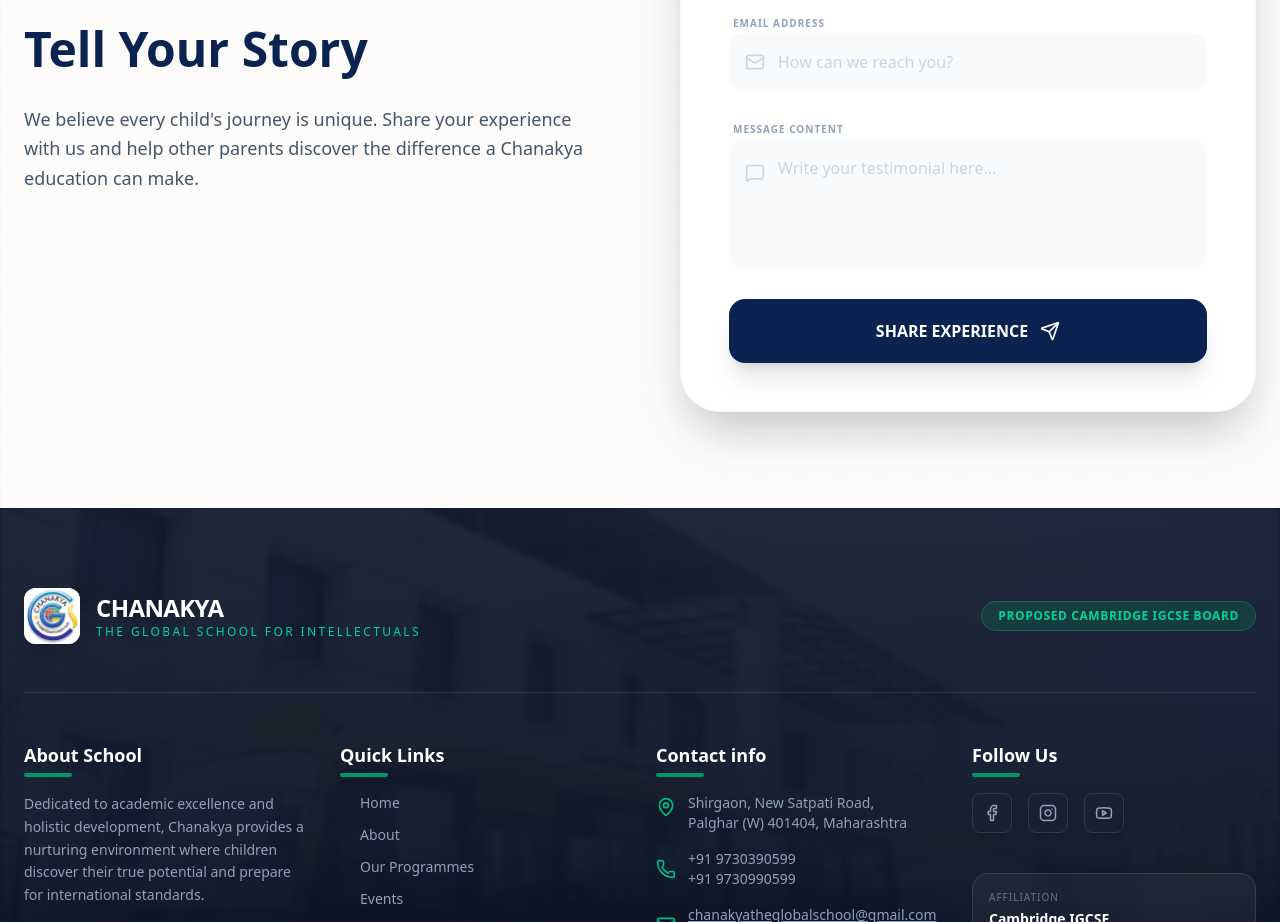
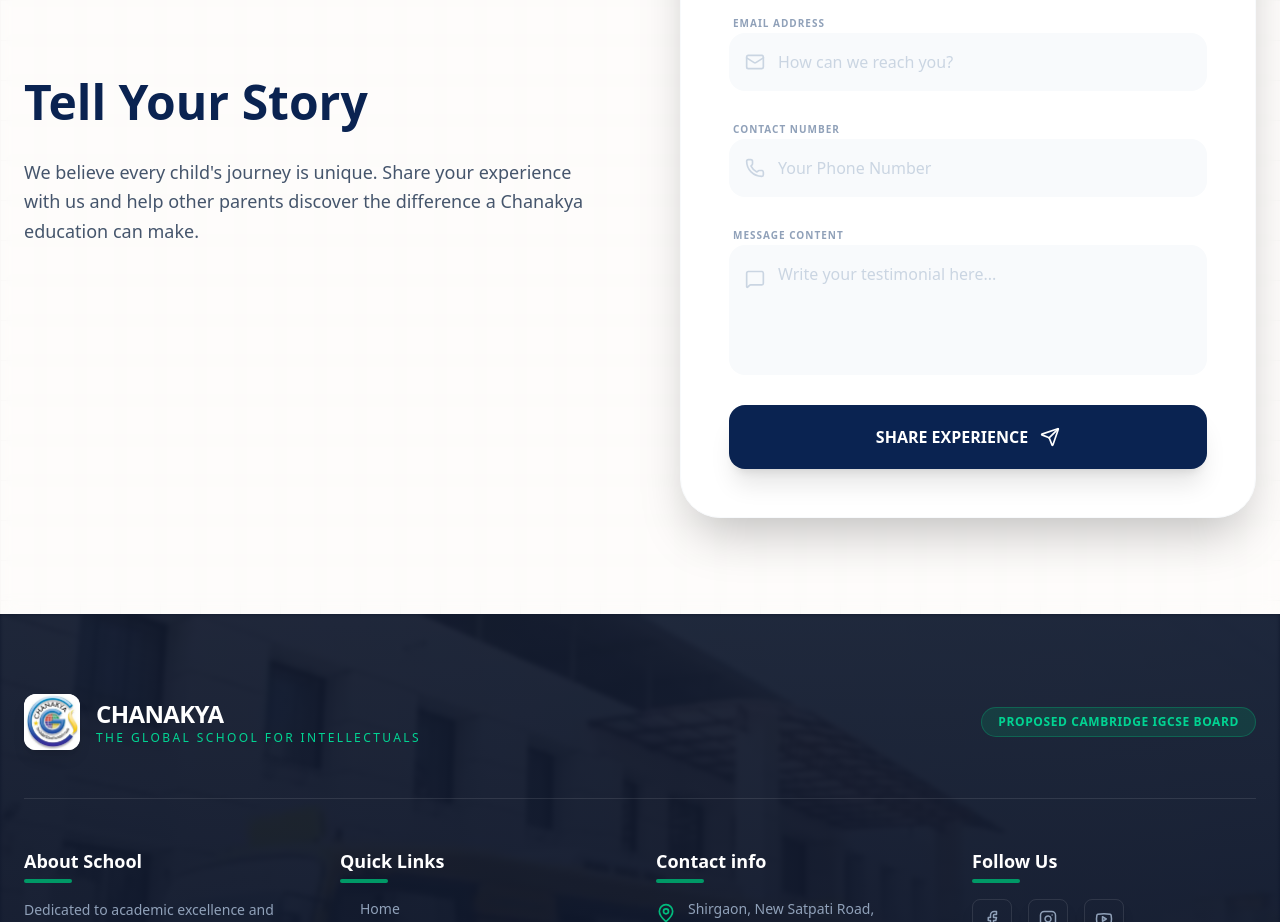
Before and after one commit to AlgoForge001/Chanakya, a Next.js app: page /testimonials in a window 1280 px wide. Shown: the part 2400-3322 px from the top of the page. Built offline with nearby package versions, Linux system fonts and the light colour scheme.

Commit message:
form final update

```diff
--- a/src/app/actions/feedback.ts
+++ b/src/app/actions/feedback.ts
@@ -6,7 +6,6 @@
  */
 async function postToAppsScript(url: string, data: any, context: string) {
     try {
-        console.log(`[${context}] POSTing to: ${url}`);
         const response = await fetch(url, {
             method: 'POST',
             headers: {
@@ -14,10 +13,10 @@
             },
             body: JSON.stringify({
                 ...data,
-                timestamp: new Date().toISOString(),
+                timestamp: new Date().toLocaleString(), // Match format in Apps Script snippet
             }),
-            redirect: 'follow', // Explicitly follow redirects for Apps Script
-            cache: 'no-store', // Ensure we don't hit cached errors
+            redirect: 'follow',
+            cache: 'no-store',
         });
 
         if (!response.ok) {
@@ -49,6 +48,7 @@
     const data = {
         name: formData.get('name') as string,
         email: formData.get('email') as string,
+        phone: formData.get('phone') as string,
         grade: formData.get('grade') as string,
         message: formData.get('message') as string,
     };
@@ -67,6 +67,8 @@
     const data = {
         name: formData.get('name') as string,
         email: formData.get('email') as string,
+        phone: formData.get('phone') as string,
+        grade: formData.get('phone') as string, // Also mapping phone to 'grade' here for compatibility
         message: formData.get('message') as string,
     };
 
@@ -84,6 +86,7 @@
     const data = {
         name: formData.get('name') as string,
         email: formData.get('email') as string,
+        grade: formData.get('phone') as string,
         phone: formData.get('phone') as string,
         message: formData.get('message') as string,
     };
--- a/src/app/events/page.tsx
+++ b/src/app/events/page.tsx
@@ -117,7 +117,7 @@
 
                         <div className="flex flex-col md:flex-row items-center justify-center gap-6">
                             <a
-                                href="/Annual Report_.pdf"
+                                href="/Chanakya the Global School of Intellectuals.pdf"
                                 download
                                 className="w-full md:w-auto inline-flex items-center justify-center bg-brand-lime hover:bg-white text-brand-blue px-8 py-4 rounded-full text-lg font-black transition-all shadow-xl scale-100 hover:scale-105 active:scale-95 group/dl font-outfit tracking-tight whitespace-nowrap"
                             >
@@ -127,7 +127,7 @@
                             </a>
 
                             <a
-                                href="/Chanakya the Global School of Intellectuals.pdf"
+                                href="/Annual Report_.pdf"
                                 download
                                 className="w-full md:w-auto inline-flex items-center justify-center bg-white hover:bg-brand-lime text-[#0A2351] px-8 py-4 rounded-full text-lg font-black transition-all shadow-xl scale-100 hover:scale-105 active:scale-95 group/dl font-outfit tracking-tight whitespace-nowrap"
                             >
--- a/src/app/testimonials/page.tsx
+++ b/src/app/testimonials/page.tsx
@@ -2,7 +2,7 @@
 
 import React, { useState } from 'react';
 import Image from 'next/image';
-import { Quote, Star, User, Mail, GraduationCap, MessageSquare, Send, Heart, CheckCircle2, AlertCircle } from 'lucide-react';
+import { Quote, Star, User, Mail, GraduationCap, MessageSquare, Send, Heart, CheckCircle2, AlertCircle, Phone } from 'lucide-react';
 import { submitTestimonial } from '@/app/actions/feedback';
 
 const testimonialsData = [
@@ -266,6 +266,19 @@
                                         </div>
                                     </div>
                                     <div className="space-y-2">
+                                        <label className="text-slate-400 text-[10px] font-black uppercase tracking-widest ml-1">Contact Number</label>
+                                        <div className="relative">
+                                            <Phone className="absolute left-4 top-1/2 -translate-y-1/2 text-slate-300 w-5 h-5" />
+                                            <input
+                                                type="tel"
+                                                name="phone"
+                                                required
+                                                className="w-full pl-12 pr-4 py-4 bg-slate-50 border border-transparent rounded-2xl text-slate-700 placeholder:text-slate-300 focus:bg-white focus:border-[#0077B6]/20 transition-all outline-none"
+                                                placeholder="Your Phone Number"
+                                            />
+                                        </div>
+                                    </div>
+                                    <div className="space-y-2">
                                         <label className="text-slate-400 text-[10px] font-black uppercase tracking-widest ml-1">Message Content</label>
                                         <div className="relative">
                                             <MessageSquare className="absolute left-4 top-6 text-slate-300 w-5 h-5" />
--- a/src/components/TestimonialsSection.tsx
+++ b/src/components/TestimonialsSection.tsx
@@ -1,7 +1,7 @@
 "use client";
 
 import React, { useState } from 'react';
-import { User, Mail, GraduationCap, MessageSquare, Send, Quote, Star, CheckCircle2, AlertCircle } from 'lucide-react';
+import { User, Mail, GraduationCap, MessageSquare, Send, Quote, Star, CheckCircle2, AlertCircle, Phone } from 'lucide-react';
 import { submitFeedback } from '@/app/actions/feedback';
 
 const testimonialsData = [
@@ -277,6 +277,16 @@
                                         />
                                     </div>
                                     <div className="relative">
+                                        <Phone className="absolute left-4 top-1/2 -translate-y-1/2 text-slate-400 w-5 h-5" />
+                                        <input
+                                            type="tel"
+                                            name="phone"
+                                            required
+                                            placeholder="Contact Number"
+                                            className="w-full pl-12 pr-4 py-4 bg-slate-50 border-none rounded-2xl font-inter focus:ring-2 focus:ring-[#5B5FC7]/20 transition-all outline-none text-slate-700"
+                                        />
+                                    </div>
+                                    <div className="relative">
                                         <GraduationCap className="absolute left-4 top-1/2 -translate-y-1/2 text-slate-400 w-5 h-5" />
                                         <select
                                             name="grade"
```
